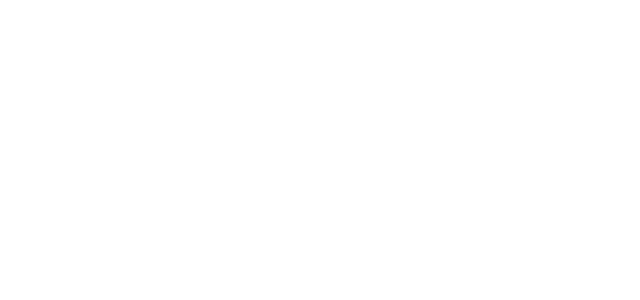
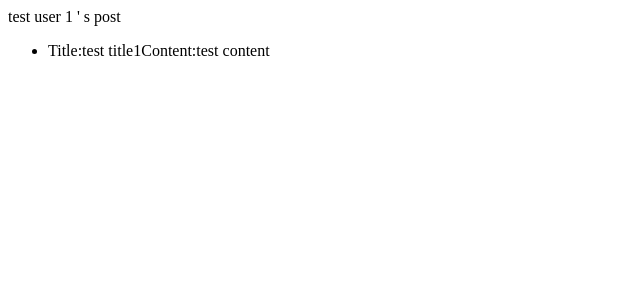
Before and after one commit to eviry-ishikawa/redux-toolkit-sample, a React (Create React App) app: page /users/1 in a window 1280 px wide. Shown: the top 300 px of the page, without its empty margins (0-640 px from the left). Built offline with nearby package versions, Linux system fonts and the light colour scheme.

Commit message:
add user page

```diff
--- a/src/App.tsx
+++ b/src/App.tsx
@@ -7,12 +7,14 @@ import {
   Redirect,
 } from 'react-router-dom';
 import { PostPage } from './features/posts/PostPage';
+import { UserPage } from './features/users/UserPage';
 
 function App() {
   return (
     <Router>
       <Route exact path="/" component={PostList} />
       <Route path="/posts/:postId" component={PostPage} />
+      <Route path="/users/:userId" component={UserPage} />
       {/* <div className="App">
         <PostList />
       </div> */}
--- a/src/features/posts/postsSlice.ts
+++ b/src/features/posts/postsSlice.ts
@@ -13,7 +13,7 @@ export type Post = {
   id: string;
   title: string;
   content: string;
-  user: number;
+  user: string;
   reactions: Reactions;
 };
 
@@ -24,21 +24,21 @@ const initialState: Posts = [
     id: '1',
     title: 'test title1',
     content: 'test content',
-    user: 1,
+    user: '1',
     reactions: { thumbsUp: 0, hooray: 0, heart: 0, rocket: 0, eyes: 0 },
   },
   {
     id: '2',
     title: 'test title2',
     content: 'test content',
-    user: 2,
+    user: '2',
     reactions: { thumbsUp: 0, hooray: 0, heart: 0, rocket: 0, eyes: 0 },
   },
   {
     id: '3',
     title: 'test title3',
     content: 'test content',
-    user: 3,
+    user: '3',
     reactions: { thumbsUp: 0, hooray: 0, heart: 0, rocket: 0, eyes: 0 },
   },
 ];
@@ -68,3 +68,8 @@ export const selectPostById = (
   state: RootState,
   postId: string,
 ): Post | undefined => state.posts.find((post) => post.id === postId);
+
+export const selectPostByUser = (
+  state: RootState,
+  userId: string,
+): Posts | undefined => state.posts.filter((post) => post.user === userId);
--- a/src/features/users/UserPage.tsx
+++ b/src/features/users/UserPage.tsx
@@ -1,5 +1,33 @@
 import React from 'react';
+import { useSelector } from 'react-redux';
+import { useParams } from 'react-router-dom';
+import { RootState } from '../../app/store';
+import { selectPostById, selectPostByUser } from '../posts/postsSlice';
+import { selectUserById } from './usersSlice';
 
-export const UserPage = () => {
-  return <div></div>;
+export const UserPage: React.FC = () => {
+  const { userId } = useParams();
+  const user = useSelector((state: RootState) => selectUserById(state, userId));
+
+  const posts = useSelector((state: RootState) =>
+    selectPostByUser(state, userId),
+  );
+
+  return (
+    <div>
+      {user?.name} ' s post
+      {posts?.map((post) => (
+        <div key={post.id}>
+          <ul>
+            <li>
+              <p>
+                Title:{post.title}
+                Content:{post.content}
+              </p>
+            </li>
+          </ul>
+        </div>
+      ))}
+    </div>
+  );
 };
--- a/src/features/users/usersSlice.ts
+++ b/src/features/users/usersSlice.ts
@@ -1,16 +1,17 @@
 import { createSelector, createSlice } from '@reduxjs/toolkit';
+import { RootState } from '../../app/store';
 
 export type User = {
-  id: number;
+  id: string;
   name: string;
 };
 
 export type Users = User[];
 
 const initialState: Users = [
-  { id: 1, name: 'test user 1' },
-  { id: 2, name: 'test user 2' },
-  { id: 3, name: 'test user 3' },
+  { id: '1', name: 'test user 1' },
+  { id: '2', name: 'test user 2' },
+  { id: '3', name: 'test user 3' },
 ];
 
 export const usersSlice = createSlice({
@@ -18,3 +19,8 @@ export const usersSlice = createSlice({
   initialState: initialState,
   reducers: {},
 });
+
+export const selectUserById = (
+  state: RootState,
+  userId: string,
+): User | undefined => state.users.find((user) => user.id === userId);
```
Also changed, not shown: 1 other file (tests, documents, lock files or other folders).
